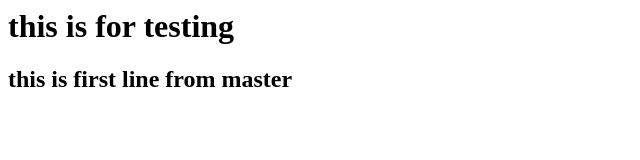
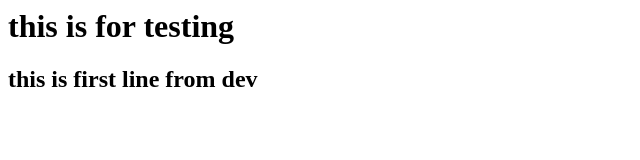
Before and after one commit to jeeviarajsam/demo, a plain HTML site: page index.html in a window 1280 px wide. Shown: the full height of the page, 0-640 px from the left. Drawn offline with Linux system fonts and the light colour scheme.

Commit message:
this is first commit from dev

```diff
--- a/index.html
+++ b/index.html
@@ -1,2 +1,2 @@
 <h1> this is for testing </h1>
-<h2> this is first line from master </h2>
+<h2> this is first line from dev </h2>
```
